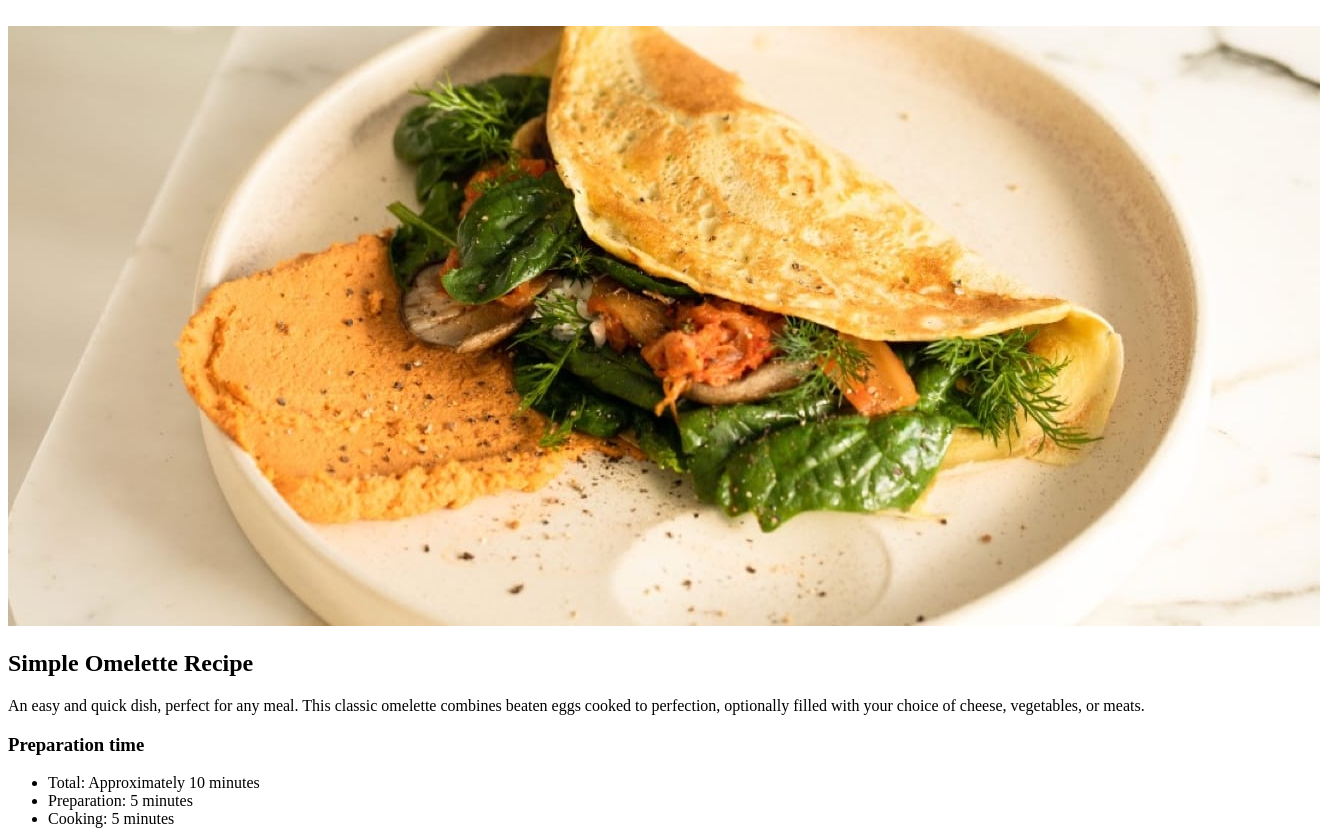
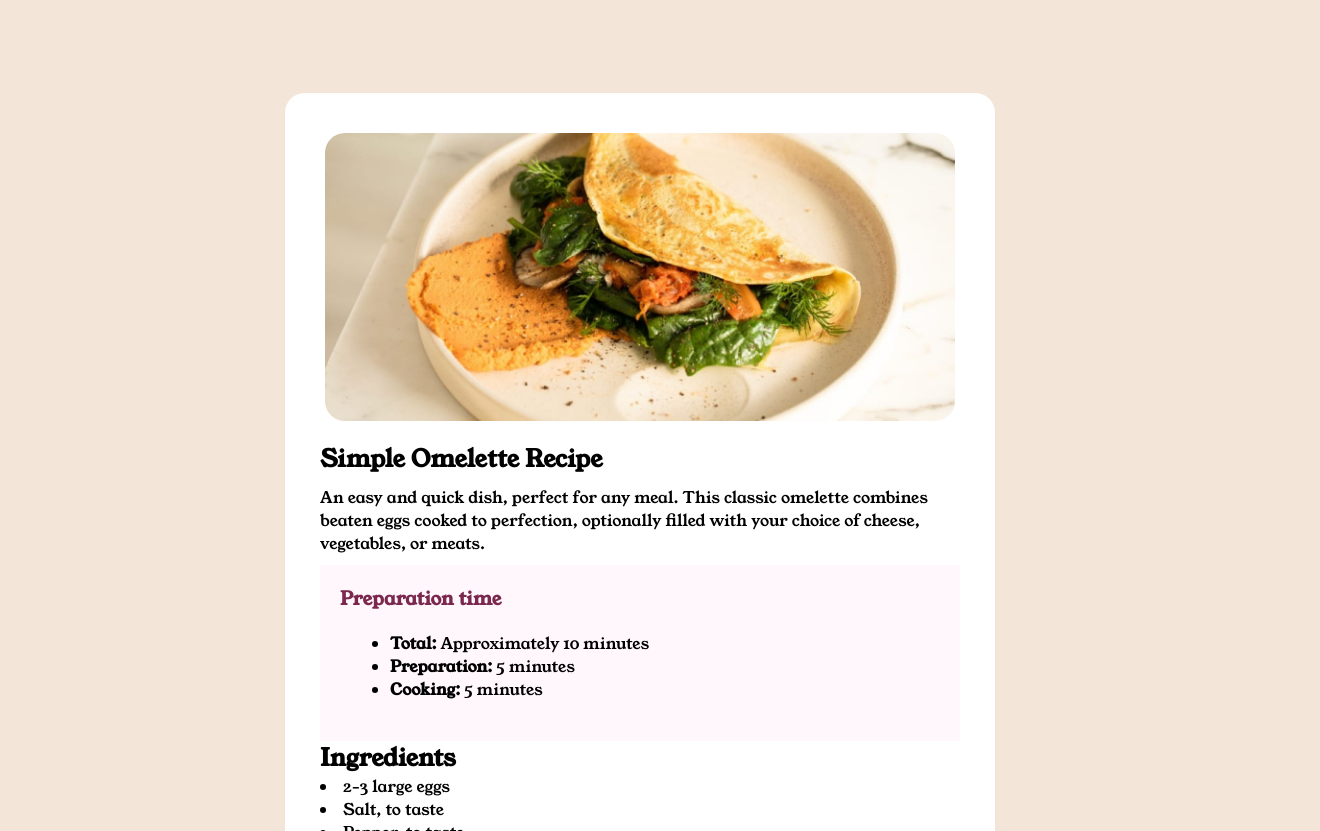
Before and after one commit to Temiloluwa16/my-recipe-page, a plain HTML site: page index.html in a window 1280 px wide. Shown: the top 831 px of the page, 1320 px wide, since content can reach past the window. Drawn offline with Linux system fonts and the light colour scheme.

Commit message:
an0ther commit made

```diff
--- a/index.html
+++ b/index.html
@@ -8,13 +8,9 @@
   <link rel="stylesheet" href="./style.css">
   <title>Frontend Mentor | Recipe page</title>
 
-  <!-- Feel free to remove these styles or customise in your own stylesheet 👍 -->
-  <style>
-    .attribution { font-size: 11px; text-align: center; }
-    .attribution a { color: hsl(228, 45%, 44%); }
-  </style>
 </head>
 <br>
+
 <section class="container">
 
   <div class="omelette-pic">
@@ -23,15 +19,15 @@
   <main>
   <h1>Simple Omelette Recipe</h1>
 
-  <p>An easy and quick dish, perfect for any meal. This classic omelette combines beaten eggs cooked
+  <p class="description">An easy and quick dish, perfect for any meal. This classic omelette combines beaten eggs cooked
   to perfection, optionally filled with your choice of cheese, vegetables, or meats.
-</p>
+  </p>
 <div class="prep-time">
   <h3>Preparation time</h3>
-<ul>
- <li> Total: Approximately 10 minutes</li>
-  <li>Preparation: 5 minutes</li>
-  <li>Cooking: 5 minutes</li>
+<ul class="prep-list">
+ <li><strong>Total:</strong>  Approximately 10 minutes</li>
+  <li>  <strong>Preparation:</strong>  5 minutes</li>
+  <li> <strong>Cooking:</strong>  5 minutes</li>
 </ul>
  </div>
  <div class="ingredient">
--- a/style.css
+++ b/style.css
@@ -0,0 +1,73 @@
+@import url('https://fonts.googleapis.com/css2?family=Young+Serif&display=swap');
+
+
+* {
+    margin: 0;
+    padding: 0;
+}
+
+html {
+    scroll-behavior: smooth;
+}
+
+body {
+   display: flex;
+   flex-direction: column;
+    font-family: "Young Serif", serif;
+    background-color: hsl(30, 54%, 90%);
+    min-height: 100vh;
+    box-sizing: border-box;
+}
+
+.omelette-pic {
+    margin: 0 auto;
+    text-align: center;
+    padding: 5px;
+}
+
+.omelette-pic img {
+    height: auto;
+    width: 100%;
+    border-radius: 20px;
+    object-fit: cover;
+
+}
+
+.container {
+    width: 50%;
+    background-color:#FFFFFF ;
+    margin: 0 auto;
+    padding: 35px;
+    margin-top: 70px;
+    border-radius: 20px;
+
+}
+
+h1 {
+    font-weight: 700;
+    margin-top: 10px;
+    margin-bottom: 10px;
+}
+.description {
+    font-weight: 400;
+    font-size: 16px;
+    margin-bottom: 10px;
+
+}
+
+.prep-time {
+    background-color:#FFF7FC ;
+    padding: 20px;
+
+
+}
+
+.prep-list {
+   padding: 20px;
+   margin-left: 30px;
+   background-color: #FFF7FC;
+}
+
+h3{
+    color: hsl(332, 51%, 32%);
+}
```
